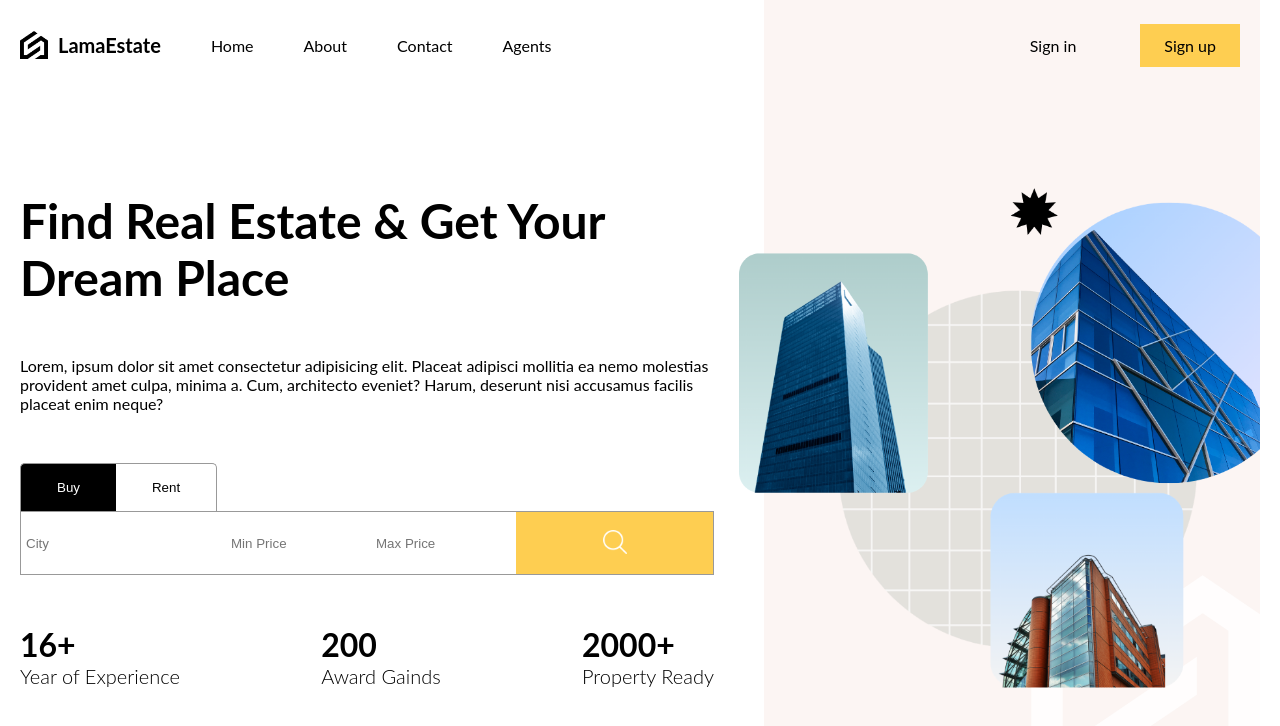
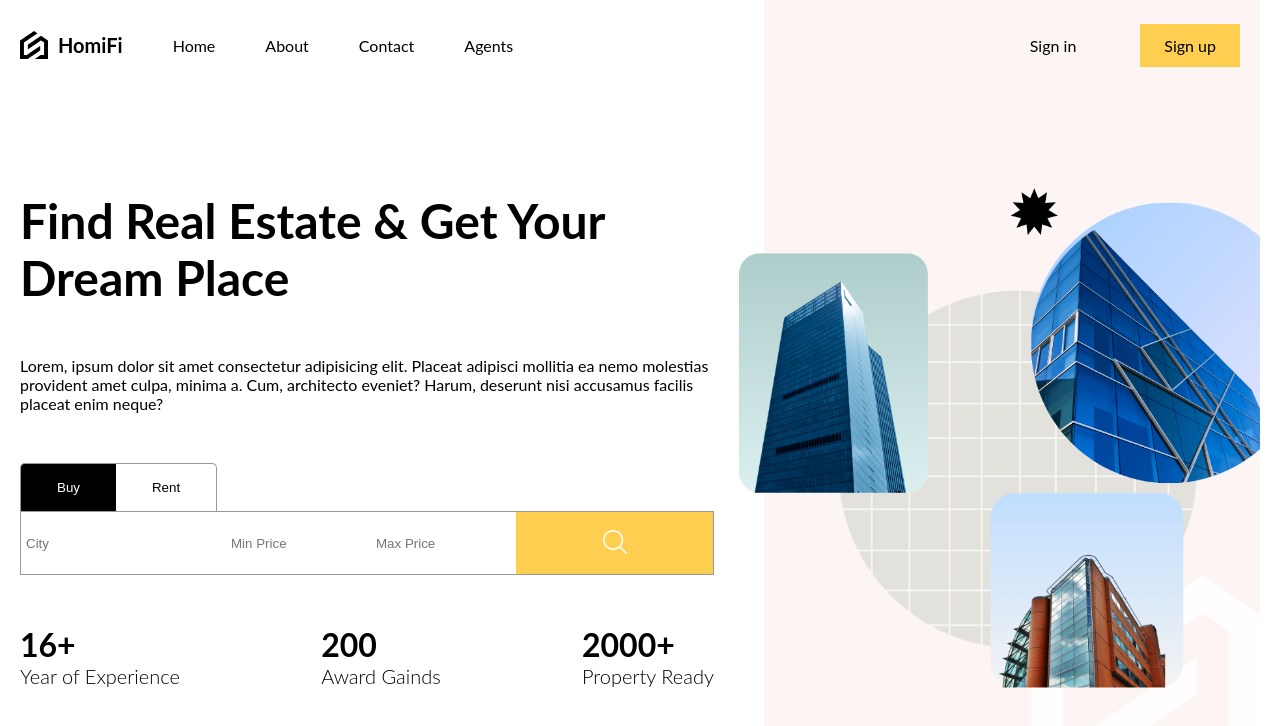
Before and after one commit to Vijaypratapsing/client, a React (Vite) app: page / in a window 1280 px wide. Shown: the top 726 px of the page. Built offline with nearby package versions, Linux system fonts and the light colour scheme; no server answers.

Commit message:
Initial commit

```diff
--- a/src/component/navbar/Navbar.jsx
+++ b/src/component/navbar/Navbar.jsx
@@ -19,7 +19,7 @@ function Navbar() {
       <div className="left">
         <a href="/" className="logo">
           <img src="/logo.png" alt="" />
-          <span>LamaEstate</span>
+          <span>HomiFi</span>
         </a>
         <a href="/">Home</a>
         <a href="/about">About</a>
```
